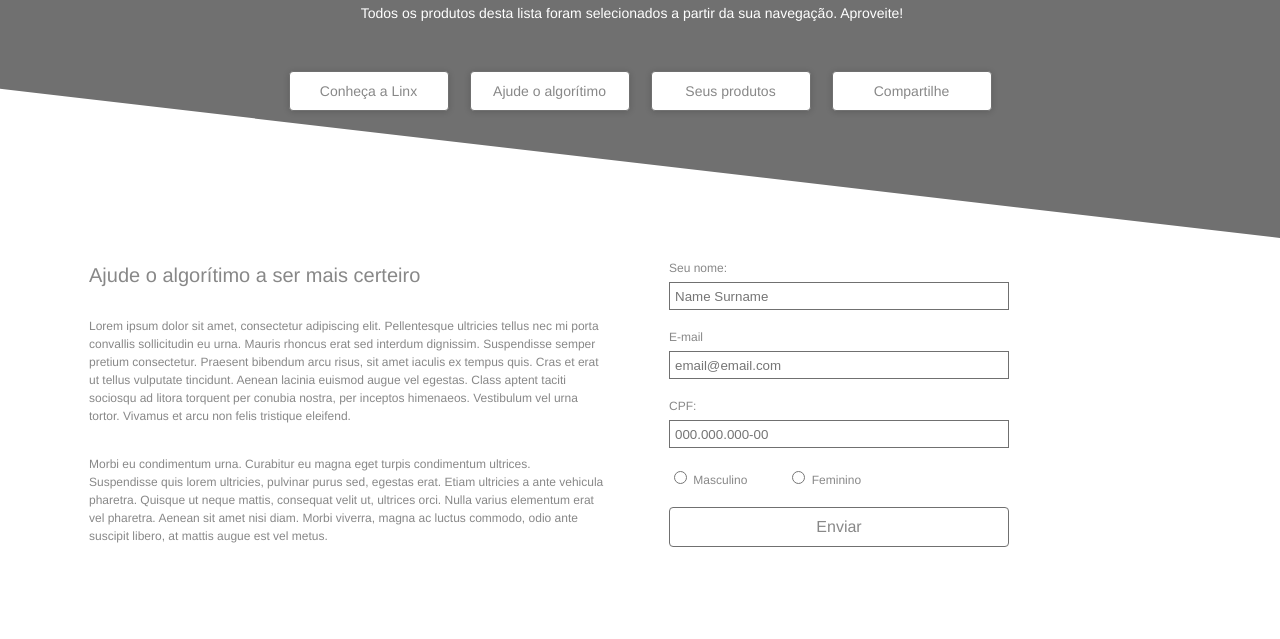
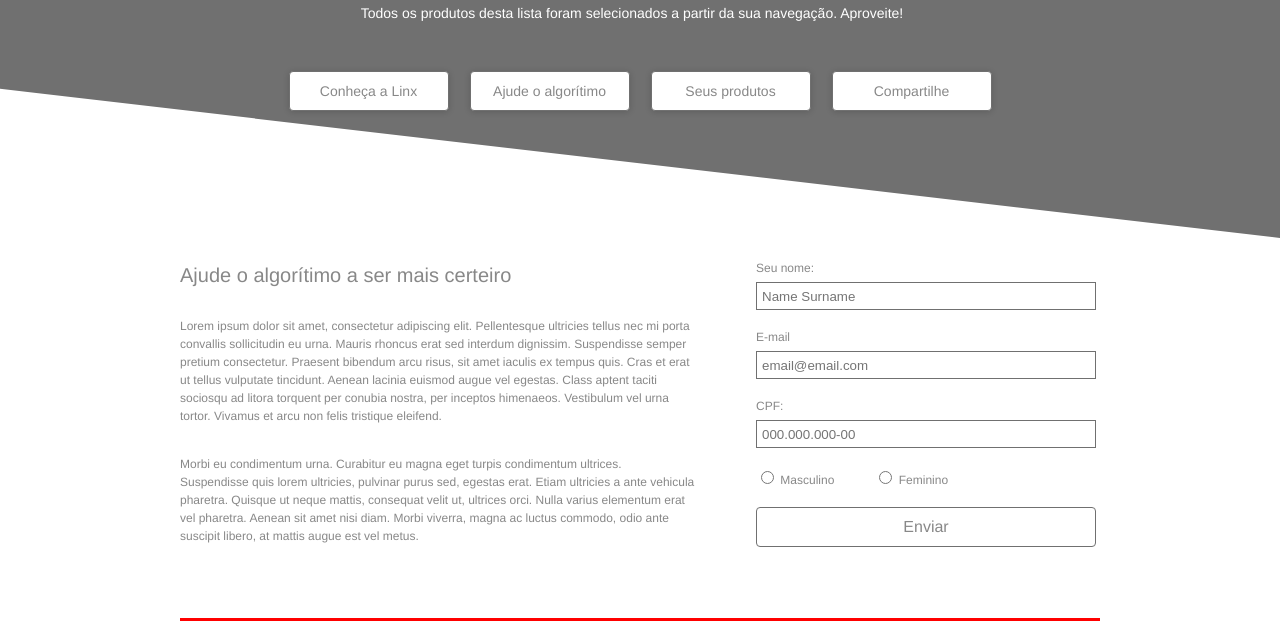
Before and after one commit to mariquegonn-dev/desafioFrontEnd, a plain HTML site: page index.html in a window 1280 px wide. Shown: the part 161-800 px from the top of the page. Drawn offline with Linux system fonts and the light colour scheme.

```diff
--- a/index.html
+++ b/index.html
@@ -39,7 +39,7 @@
     </nav>
   </header>
 
-  <section class="hero container cor-1">
+  <section class="hero container-920 cor-1">
     <div class="hero__intro">
       <h2 class="font__h2">Ajude o algorítimo a ser mais certeiro</h2>
       <p class="font__hero-p">Lorem ipsum dolor sit amet, consectetur adipiscing elit. Pellentesque ultricies tellus nec mi porta convallis sollicitudin eu urna. Mauris rhoncus erat sed interdum dignissim. Suspendisse semper pretium consectetur. Praesent bibendum arcu risus, sit amet iaculis ex tempus quis. Cras et erat ut tellus vulputate tincidunt. Aenean lacinia euismod augue vel egestas. Class aptent taciti sociosqu ad litora torquent per conubia nostra, per inceptos himenaeos. Vestibulum vel urna tortor. Vivamus et arcu non felis tristique eleifend.</p>
@@ -76,6 +76,10 @@
 
 
   </section>
+
+  <section class="teste container-920">
+
+  </section>
 </body>
 
 </html>
--- a/style.css
+++ b/style.css
@@ -3,3 +3,4 @@
 @import url("./style/cores.css");
 @import url("./style/header.css");
 @import url("./style/hero.css");
+@import url("./style/products.css");
--- a/style/global.css
+++ b/style/global.css
@@ -25,8 +25,16 @@ img {
   display: block;
 }
 
-.container {
-  max-width: 1500px;
+.container,
+.container-920 {
   margin: 0 auto;
   box-sizing: border-box;
 }
+
+.container {
+  max-width: 1500px;
+}
+
+.container-920 {
+  max-width: 920px;
+}
--- a/style/hero.css
+++ b/style/hero.css
@@ -1,7 +1,7 @@
 .hero {
-  padding: 150px 18px 71px 16px;
+  padding: 150px 0 71px 0;
   display: grid;
-  grid-template-columns: 1fr 1fr;
+  grid-template-columns: 1.5fr 1fr;
   align-items: center;
   gap: 60px;
 }
@@ -13,7 +13,7 @@
 }
 
 .hero__intro p {
-  max-width: 520px;
+  max-width: 100ch;
 }
 
 .hero__form {
--- /dev/null
+++ b/style/products.css
@@ -0,0 +1,5 @@
+.teste {
+  width: 920px;
+  height: 3px;
+  background: red;
+}
```
